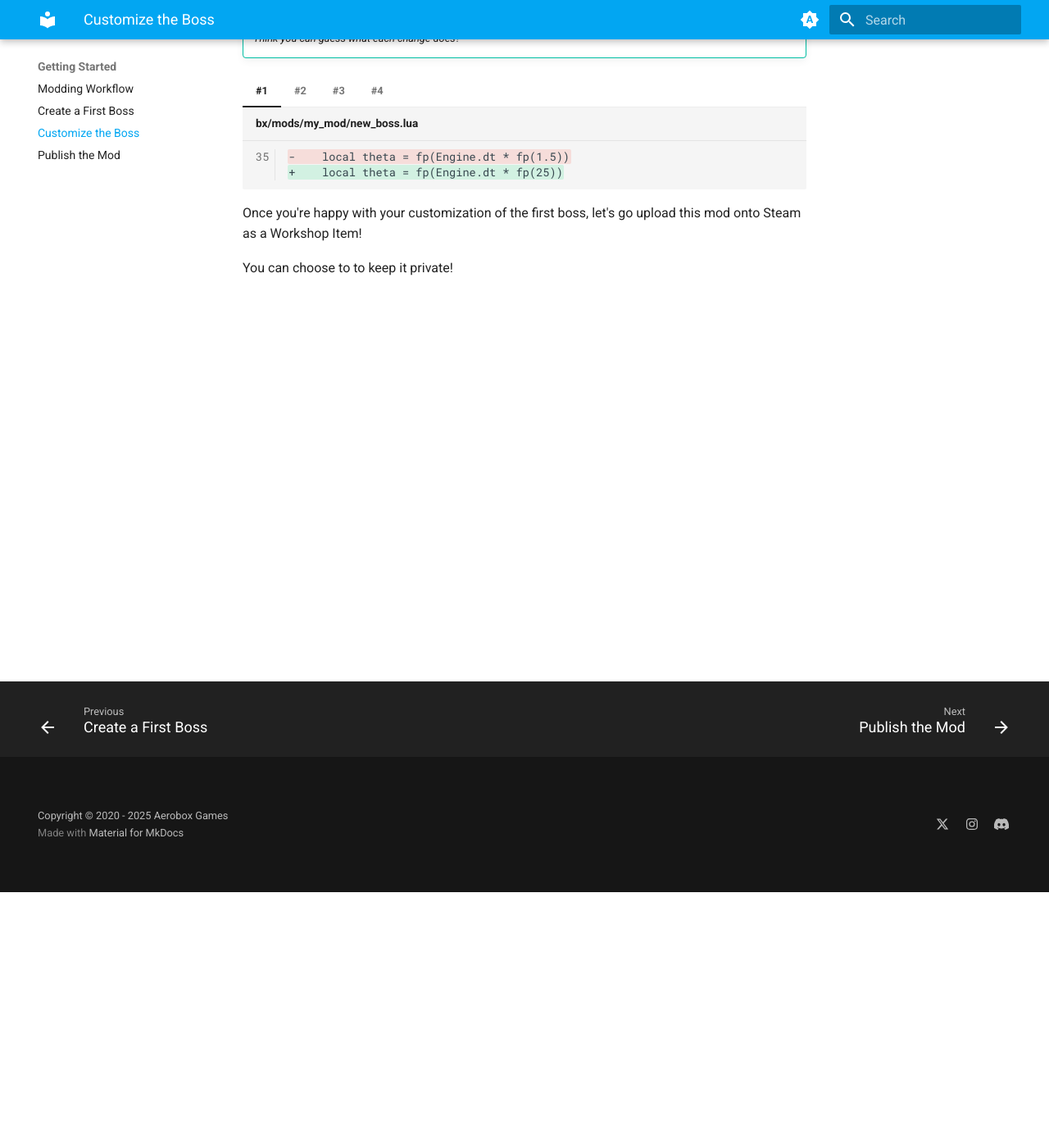
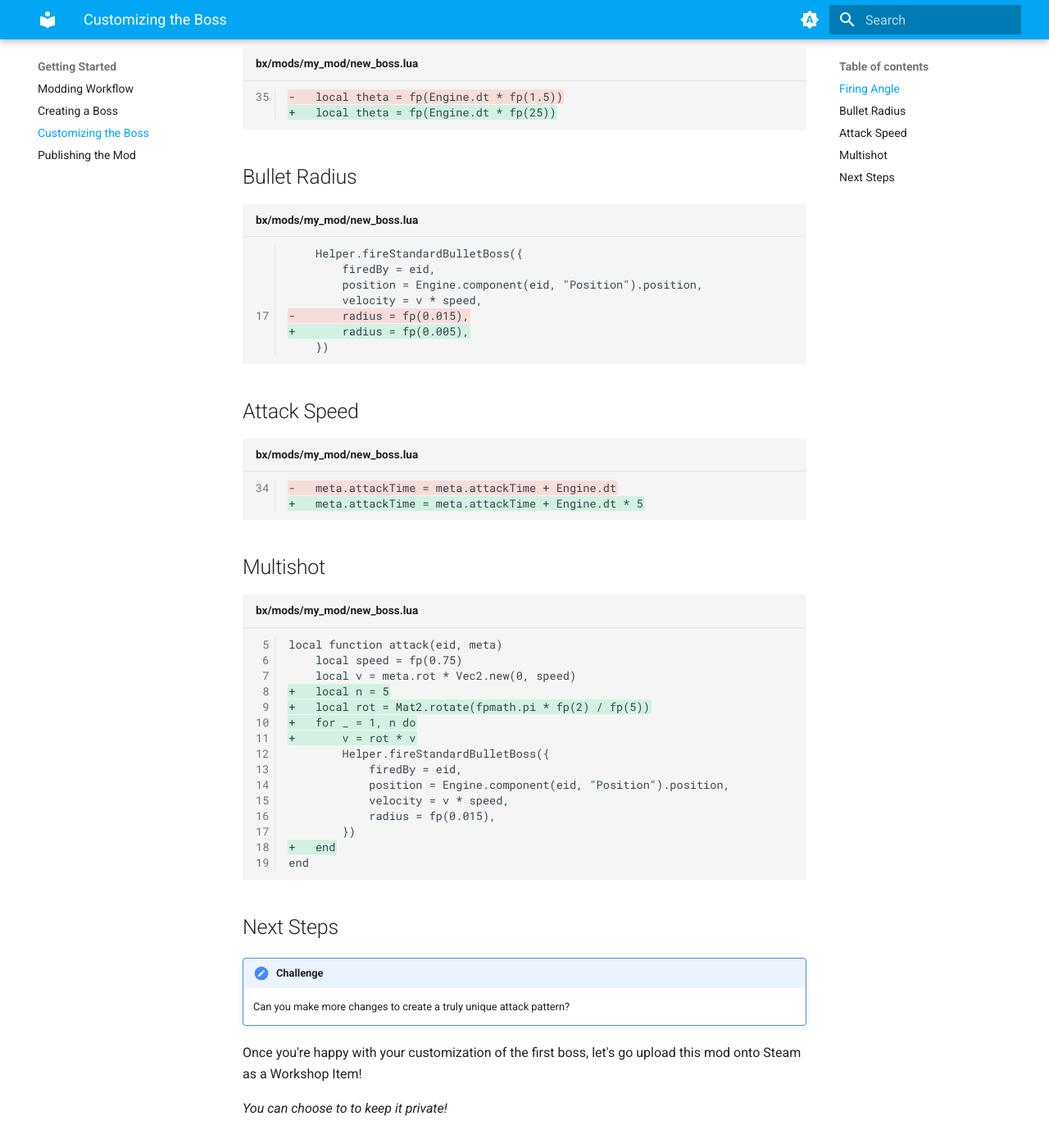
Before and after one commit to modanhan/bullethellx-modding, an MkDocs documentation site: the page built from docs/making_tweaks.md, in a window 1280 px wide and 1400 px high, scrolled down 312 px. Shown: the whole window at 82% size. Built offline with MkDocs 1.6.1 and Material for MkDocs 9.7.7, drawn with Linux system fonts in a browser that asks for light colours; some of the changed text lies outside the part shown.

Commit message:
Publishing details

````diff
--- a/docs/making_tweaks.md
+++ b/docs/making_tweaks.md
@@ -1,57 +1,59 @@
-# Customize the Boss
+# Customizing the Boss
 
 Experiment with a few more tweaks to see how they change the gameplay! Here are some ideas to get you started...
 
-!!! tip "*Fun*"
-    *Think you can guess what each change does?*
+## Firing Angle
 
-=== "#1"
+```diff  { title="bx/mods/my_mod/new_boss.lua" linenums="35 35" }
+-   local theta = fp(Engine.dt * fp(1.5))
++   local theta = fp(Engine.dt * fp(25))
+```
 
-    ```diff  { title="bx/mods/my_mod/new_boss.lua" linenums="35 35" }
-    -    local theta = fp(Engine.dt * fp(1.5))
-    +    local theta = fp(Engine.dt * fp(25))
-    ```
+## Bullet Radius
 
-=== "#2"
+```diff  { title="bx/mods/my_mod/new_boss.lua" linenums="13 17" }
+    Helper.fireStandardBulletBoss({
+        firedBy = eid,
+        position = Engine.component(eid, "Position").position,
+        velocity = v * speed,
+-       radius = fp(0.015),
++       radius = fp(0.005),
+    })
+```
 
-    ```diff  { title="bx/mods/my_mod/new_boss.lua" linenums="13 17" }
+## Attack Speed
+
+```diff  { title="bx/mods/my_mod/new_boss.lua" linenums="34 34" }
+-   meta.attackTime = meta.attackTime + Engine.dt
++   meta.attackTime = meta.attackTime + Engine.dt * 5
+```
+
+## Multishot
+
+```diff  { title="bx/mods/my_mod/new_boss.lua" linenums="5" }
+local function attack(eid, meta)
+    local speed = fp(0.75)
+    local v = meta.rot * Vec2.new(0, speed)
++   local n = 5
++   local rot = Mat2.rotate(fpmath.pi * fp(2) / fp(5))
++   for _ = 1, n do
++       v = rot * v
         Helper.fireStandardBulletBoss({
             firedBy = eid,
             position = Engine.component(eid, "Position").position,
             velocity = v * speed,
-    -        radius = fp(0.015),
-    +        radius = fp(0.005),
+            radius = fp(0.015),
         })
-    ```
++   end
+end
+```
 
-=== "#3"
+## Next Steps
 
-    ```diff  { title="bx/mods/my_mod/new_boss.lua" linenums="34 34" }
-    -    meta.attackTime = meta.attackTime + Engine.dt
-    +    meta.attackTime = meta.attackTime + Engine.dt * 5
-    ```
-
-=== "#4"
-
-    ```diff  { title="bx/mods/my_mod/new_boss.lua" linenums="5" }
-    local function attack(eid, meta)
-        local speed = fp(0.75)
-        local v = meta.rot * Vec2.new(0, speed)
-    +    local n = 5
-    +    local rot = Mat2.rotate(fpmath.pi * fp(2) / fp(5))
-    +    for _ = 1, n do
-    +        v = rot * v
-            Helper.fireStandardBulletBoss({
-                firedBy = eid,
-                position = Engine.component(eid, "Position").position,
-                velocity = v * speed,
-                radius = fp(0.015),
-            })
-    +    end
-    end
-    ```
+!!! hint "Challenge"
+    Can you make more changes to create a truly unique attack pattern?
 
 Once you're happy with your customization of the first boss,
 let's go upload this mod onto Steam as a Workshop Item!
 
-You can choose to to keep it private!
+*You can choose to to keep it private!*
--- a/mkdocs.yml
+++ b/mkdocs.yml
@@ -4,9 +4,9 @@ nav:
   - Home: index.md
   - Getting Started:
     - Modding Workflow: workflow.md
-    - Create a First Boss: first_boss.md
-    - Customize the Boss: making_tweaks.md
-    - Publish the Mod: publishing.md
+    - Creating a Boss: first_boss.md
+    - Customizing the Boss: making_tweaks.md
+    - Publishing the Mod: publishing.md
   - Scripting Basics:
     - Entity Component System: scripting_basics.md
     - The Engine Interface: engine_interface.md
````
Also changed, not shown: docs/first_boss.md (+5 -1 lines), docs/publishing.md (+15 -15 lines), docs/special_structs.md (+3 -0 lines).
